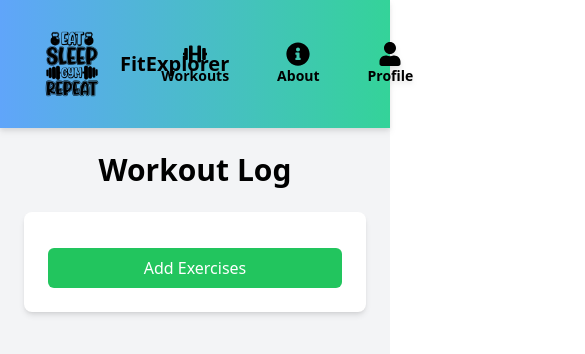
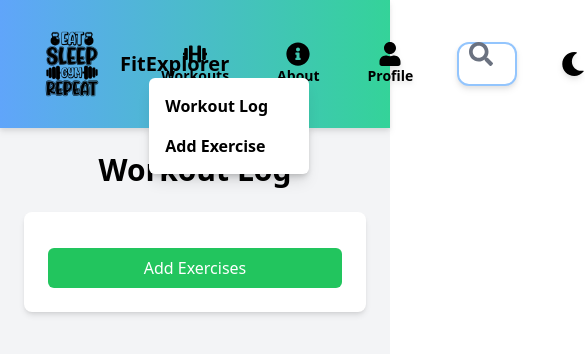
Before and after one commit to Chia213/FitExplorer, a React (Vite) app: page /workout-log in a window 390 px wide. Both pictures are taken after a click on the item "Workouts". Shown: the top 354 px of the page, 585 px wide, since content can reach past the window. Built offline with nearby package versions, Linux system fonts and the light colour scheme.

Commit message:
Fixed some errors

```diff
--- a/src/components/Navbar.jsx
+++ b/src/components/Navbar.jsx
@@ -1,6 +1,13 @@
 import { useState } from "react";
 import { Link, useNavigate } from "react-router-dom";
-import { FaUser, FaInfoCircle, FaDumbbell, FaSearch } from "react-icons/fa";
+import {
+  FaUser,
+  FaInfoCircle,
+  FaDumbbell,
+  FaSearch,
+  FaMoon,
+  FaSun,
+} from "react-icons/fa";
 import logo from "../assets/logo.png";
 
 function Navbar() {
@@ -8,24 +15,23 @@ function Navbar() {
   const [showWorkoutDropdown, setShowWorkoutDropdown] = useState(false);
   const [searchQuery, setSearchQuery] = useState("");
   const [searchResults, setSearchResults] = useState([]);
+  const [darkMode, setDarkMode] = useState(
+    localStorage.getItem("darkMode") === "true"
+  );
   const navigate = useNavigate();
-
-  const pages = [
-    { name: "Workout Log", path: "/workout-log" },
-    { name: "Add Exercise", path: "/add-exercise" },
-    { name: "Profile", path: "/profile" },
-    { name: "About", path: "/about" },
-    { name: "Login", path: "/login" },
-    { name: "Signup", path: "/signup" },
-  ];
 
   const handleSearch = (e) => {
     const query = e.target.value.toLowerCase();
     setSearchQuery(query);
     if (query.length > 0) {
-      const filteredResults = pages.filter((page) =>
-        page.name.toLowerCase().includes(query)
-      );
+      const filteredResults = [
+        { name: "Workout Log", path: "/workout-log" },
+        { name: "Add Exercise", path: "/add-exercise" },
+        { name: "Profile", path: "/profile" },
+        { name: "About", path: "/about" },
+        { name: "Login", path: "/login" },
+        { name: "Signup", path: "/signup" },
+      ].filter((page) => page.name.toLowerCase().includes(query));
       setSearchResults(filteredResults);
     } else {
       setSearchResults([]);
@@ -39,7 +45,13 @@ function Navbar() {
   };
 
   return (
-    <header className="w-full bg-gradient-to-r from-blue-400 to-emerald-400 text-black flex justify-between items-center py-6 px-8 md:px-32 drop-shadow-md">
+    <header
+      className={`w-full ${
+        darkMode
+          ? "bg-gray-900 text-white"
+          : "bg-gradient-to-r from-blue-400 to-emerald-400 text-black"
+      } flex justify-between items-center py-6 px-8 md:px-32 drop-shadow-md`}
+    >
       <div className="flex items-center gap-4">
         <Link to="/" className="flex items-center gap-2">
           <img
@@ -50,24 +62,22 @@ function Navbar() {
           <span className="text-xl font-bold cursor-pointer">FitExplorer</span>
         </Link>
       </div>
-
       <div className="flex items-center gap-8">
         <ul className="flex items-center gap-6 font-semibold text-base">
           <li
             className="relative flex flex-col items-center p-3 hover:bg-sky-700 hover:text-white rounded-md transition-all cursor-pointer"
-            onMouseEnter={() => setShowWorkoutDropdown(true)}
-            onMouseLeave={() => setShowWorkoutDropdown(false)}
+            onClick={() => setShowWorkoutDropdown(!showWorkoutDropdown)}
           >
             <div className="flex flex-col items-center">
               <FaDumbbell size={24} />
               <span className="text-sm">Workouts</span>
             </div>
             {showWorkoutDropdown && (
-              <ul className="absolute top-12 bg-white shadow-lg rounded-md p-2 text-black w-40">
-                <li className="p-2 hover:bg-gray-200 rounded-md">
+              <ul className="absolute top-12 left-0 bg-white dark:bg-gray-700 shadow-lg rounded-md p-2 text-black dark:text-white w-40 z-50">
+                <li className="p-2 hover:bg-gray-200 dark:hover:bg-gray-600 rounded-md">
                   <Link to="/workout-log">Workout Log</Link>
                 </li>
-                <li className="p-2 hover:bg-gray-200 rounded-md">
+                <li className="p-2 hover:bg-gray-200 dark:hover:bg-gray-600 rounded-md">
                   <Link to="/add-exercise">Add Exercise</Link>
                 </li>
               </ul>
@@ -81,41 +91,39 @@ function Navbar() {
           </li>
           <li
             className="relative flex flex-col items-center p-3 hover:bg-sky-700 hover:text-white rounded-md transition-all cursor-pointer"
-            onMouseEnter={() => setShowAuthDropdown(true)}
-            onMouseLeave={() => setShowAuthDropdown(false)}
+            onClick={() => setShowAuthDropdown(!showAuthDropdown)}
           >
             <div className="flex flex-col items-center">
               <FaUser size={24} />
               <span className="text-sm">Profile</span>
             </div>
             {showAuthDropdown && (
-              <ul className="absolute top-12 bg-white shadow-lg rounded-md p-2 text-black w-40">
-                <li className="p-2 hover:bg-gray-200 rounded-md">
+              <ul className="absolute top-12 left-0 bg-white dark:bg-gray-700 shadow-lg rounded-md p-2 text-black dark:text-white w-40 z-50">
+                <li className="p-2 hover:bg-gray-200 dark:hover:bg-gray-600 rounded-md">
                   <Link to="/login">Login</Link>
                 </li>
-                <li className="p-2 hover:bg-gray-200 rounded-md">
+                <li className="p-2 hover:bg-gray-200 dark:hover:bg-gray-600 rounded-md">
                   <Link to="/signup">Signup</Link>
                 </li>
               </ul>
             )}
           </li>
         </ul>
-
-        <div className="relative hidden md:flex items-center">
+        <div className="relative md:flex items-center w-full max-w-md">
           <FaSearch className="absolute left-3 text-2xl text-gray-500" />
           <input
             type="text"
             placeholder="Search..."
             value={searchQuery}
             onChange={handleSearch}
-            className="py-2 pl-10 pr-4 rounded-xl border-2 border-blue-300 focus:bg-slate-100 focus:outline-sky-500"
+            className="py-2 pl-10 pr-4 w-full rounded-xl border-2 border-blue-300 dark:border-gray-600 dark:bg-gray-800 dark:text-white focus:bg-slate-100 dark:focus:bg-gray-700 focus:outline-sky-500"
           />
           {searchResults.length > 0 && (
-            <ul className="absolute top-12 left-0 bg-white shadow-lg rounded-md p-2 text-black w-52">
+            <ul className="absolute top-12 left-0 bg-white dark:bg-gray-700 shadow-lg rounded-md p-2 text-black dark:text-white w-52 z-50">
               {searchResults.map((result) => (
                 <li
                   key={result.path}
-                  className="p-2 hover:bg-gray-200 rounded-md cursor-pointer"
+                  className="p-2 hover:bg-gray-200 dark:hover:bg-gray-600 rounded-md cursor-pointer"
                   onClick={() => handleResultClick(result.path)}
                 >
                   {result.name}
@@ -124,6 +132,12 @@ function Navbar() {
             </ul>
           )}
         </div>
+        <button
+          onClick={() => setDarkMode(!darkMode)}
+          className="p-3 rounded-md hover:bg-gray-300 dark:hover:bg-gray-700"
+        >
+          {darkMode ? <FaSun size={24} /> : <FaMoon size={24} />}
+        </button>
       </div>
     </header>
   );
--- a/src/pages/Home.jsx
+++ b/src/pages/Home.jsx
@@ -1,5 +1,5 @@
 import { useState } from "react";
-import muscleImage from "../assets/titan.png"; // Use the generated muscle image
+import muscleImage from "../assets/titan.png";
 
 const muscles = [
   {
@@ -36,7 +36,6 @@ function Home() {
     <div className="min-h-screen flex flex-col justify-center items-center bg-gradient-to-r from-blue-600 to-emerald-500 text-white p-6">
       <h1 className="text-3xl font-bold mb-6">Select a Muscle Group</h1>
 
-      {/* Human Body Image with Clickable Areas */}
       <div className="relative w-[1024px]">
         <img src={muscleImage} alt="Muscle Groups" className="w-full" />
 
@@ -58,7 +57,6 @@ function Home() {
         ))}
       </div>
 
-      {/* Display Exercises When a Muscle is Selected */}
       {selectedMuscle && (
         <div className="mt-6 bg-white text-black p-5 rounded-lg shadow-lg w-80 text-center">
           <h2 className="text-xl font-bold">{selectedMuscle.name} Exercises</h2>
```
